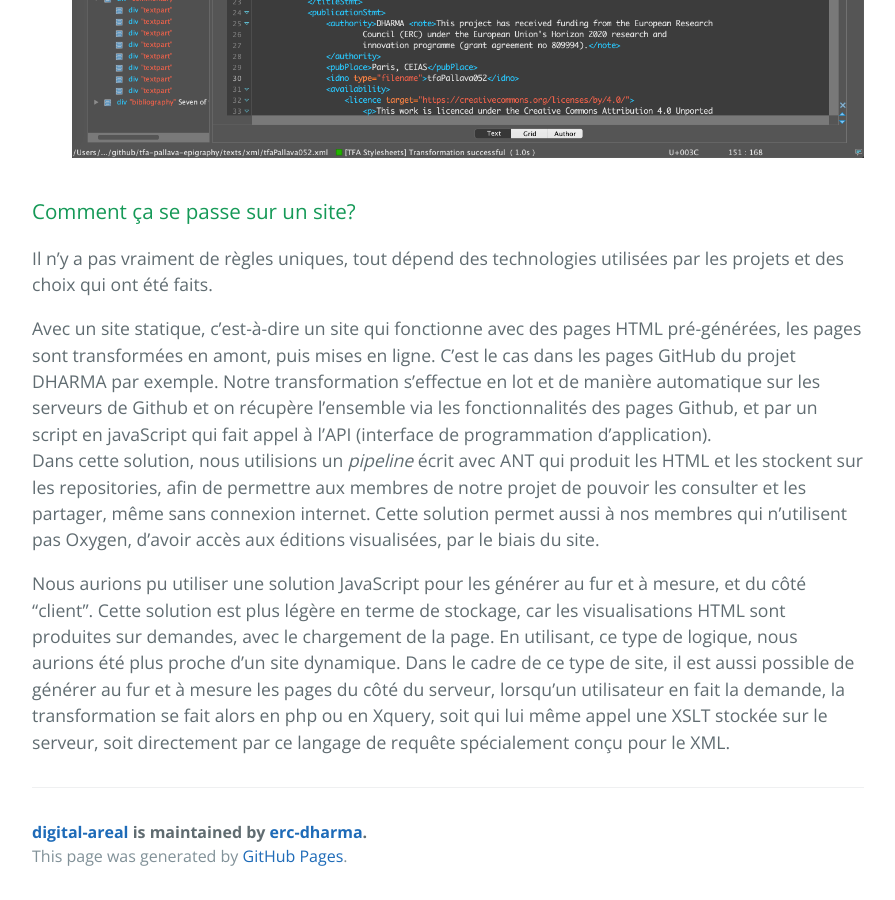
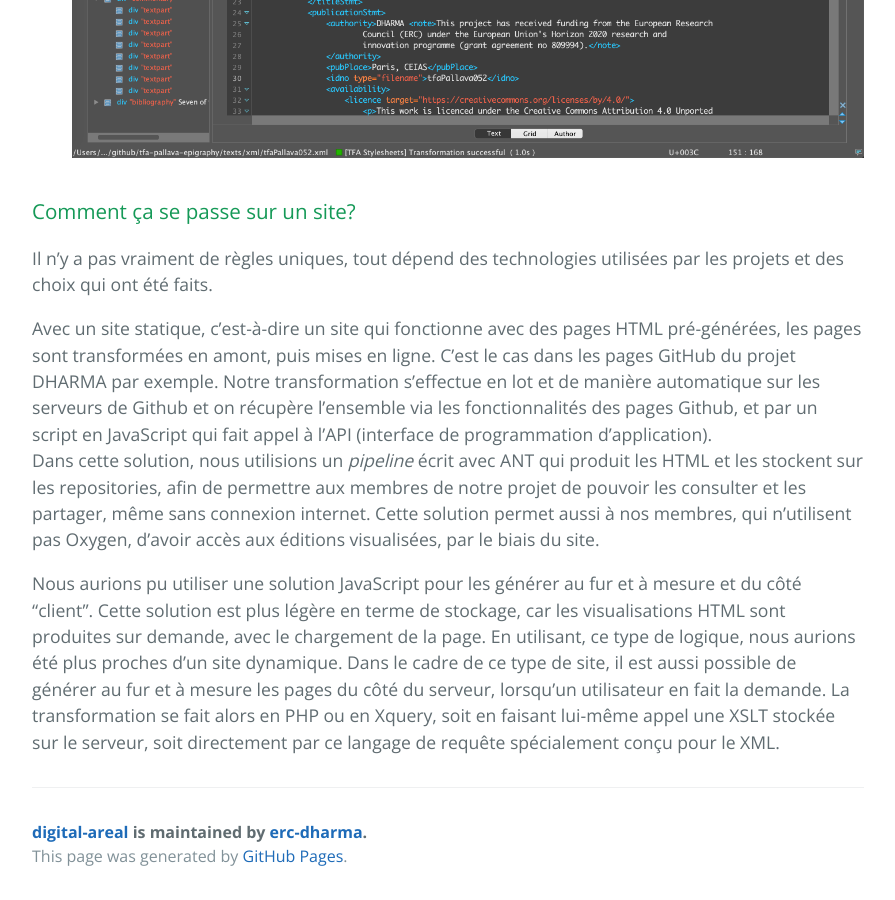
Before and after one commit to erc-dharma/digital-areal, a Jekyll site: the page built from 6_transformation.md, in a window 1280 px wide and 900 px high, scrolled down 9065 px. Shown: the whole window, without its empty margins (192-1087 px from the left). Built offline with Jekyll 4.4.1, drawn with Linux system fonts in a browser that asks for light colours; our own code applies the rules of GitHub Pages for plain Markdown files; some of the changed text lies outside the part shown.

Commit message:
dernière relecture

````diff
--- a/6_transformation.md
+++ b/6_transformation.md
@@ -87,7 +87,7 @@ Exemple d'une règle pour l'élément racine d'un fichier XML ARIE pour une tran
 ```
 
 ## Produire une page Web
-Une page web mobilise en réalité plusieurs langages dont l'ensemble est interprété par le navigateur web. Dans les bonnes pratiques, on sépare les différents composants:
+Une page Web mobilise en réalité plusieurs langages dont l'ensemble est interprété par le navigateur Web. Dans les bonnes pratiques, on sépare les différents composants:
 - structure avec le HTML
 - mise en page et stylage avec la CSS
 - les scripts avec le JavaScript
@@ -122,7 +122,7 @@ Nous allons le faire avec Oxygen. Voici un petit pas à pas pour paraméter une
 ### Comment ça se passe sur un site?
 Il n'y a pas vraiment de règles uniques, tout dépend des technologies utilisées par les projets et des choix qui ont été faits.
 
-Avec un site statique, c'est-à-dire un site qui fonctionne avec des pages HTML pré-générées, les pages sont transformées en amont, puis mises en ligne. C'est le cas dans les pages GitHub du projet DHARMA par exemple. Notre transformation s'effectue en lot et de manière automatique sur les serveurs de Github et on récupère l'ensemble via les fonctionnalités des pages Github, et par un script en javaScript qui fait appel à l'API (interface de programmation d'application).
-Dans cette solution, nous utilisions un *pipeline* écrit avec ANT qui produit les HTML et les stockent sur les repositories, afin de permettre aux membres de notre projet de pouvoir les consulter et les partager, même sans connexion internet. Cette solution permet aussi à nos membres qui n'utilisent pas Oxygen, d'avoir accès aux éditions visualisées, par le biais du site.
+Avec un site statique, c'est-à-dire un site qui fonctionne avec des pages HTML pré-générées, les pages sont transformées en amont, puis mises en ligne. C'est le cas dans les pages GitHub du projet DHARMA par exemple. Notre transformation s'effectue en lot et de manière automatique sur les serveurs de Github et on récupère l'ensemble via les fonctionnalités des pages Github, et par un script en JavaScript qui fait appel à l'API (interface de programmation d'application).
+Dans cette solution, nous utilisions un *pipeline* écrit avec ANT qui produit les HTML et les stockent sur les repositories, afin de permettre aux membres de notre projet de pouvoir les consulter et les partager, même sans connexion internet. Cette solution permet aussi à nos membres, qui n'utilisent pas Oxygen, d'avoir accès aux éditions visualisées, par le biais du site.
 
- Nous aurions pu utiliser une solution JavaScript pour les générer au fur et à mesure, et du côté "client". Cette solution est plus légère en terme de stockage, car les visualisations HTML sont produites sur demandes, avec le chargement de la page. En utilisant, ce type de logique, nous aurions été plus proche d'un site dynamique. Dans le cadre de ce type de site, il est aussi possible de générer au fur et à mesure les pages du côté du serveur, lorsqu'un utilisateur en fait la demande, la transformation se fait alors en php ou en Xquery, soit qui lui même appel une XSLT stockée sur le serveur, soit directement par ce langage de requête spécialement conçu pour le XML.
+ Nous aurions pu utiliser une solution JavaScript pour les générer au fur et à mesure et du côté "client". Cette solution est plus légère en terme de stockage, car les visualisations HTML sont produites sur demande, avec le chargement de la page. En utilisant, ce type de logique, nous aurions été plus proches d'un site dynamique. Dans le cadre de ce type de site, il est aussi possible de générer au fur et à mesure les pages du côté du serveur, lorsqu'un utilisateur en fait la demande. La transformation se fait alors en PHP ou en Xquery, soit en faisant lui-même appel une XSLT stockée sur le serveur, soit directement par ce langage de requête spécialement conçu pour le XML.
````
Also changed, not shown: other parts of 6_transformation.md (+7 -7 lines).
